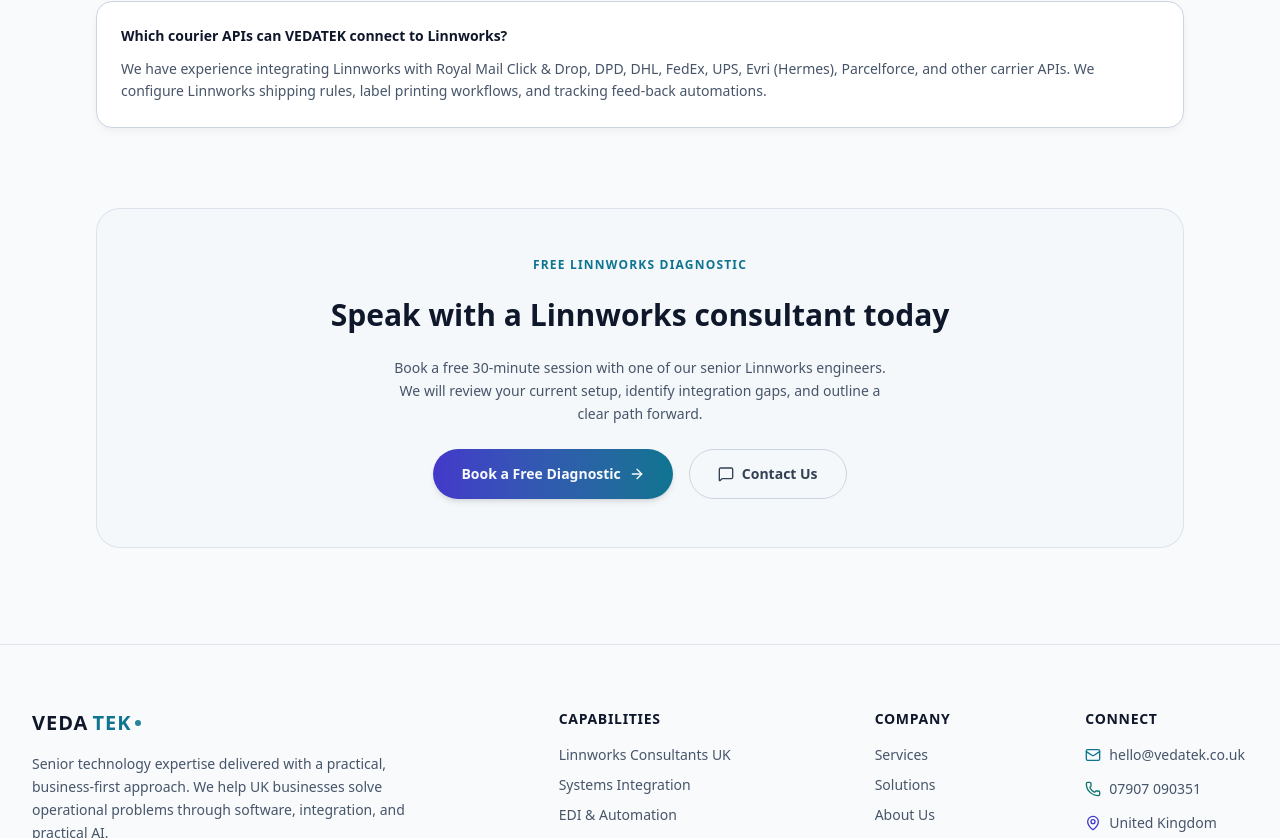
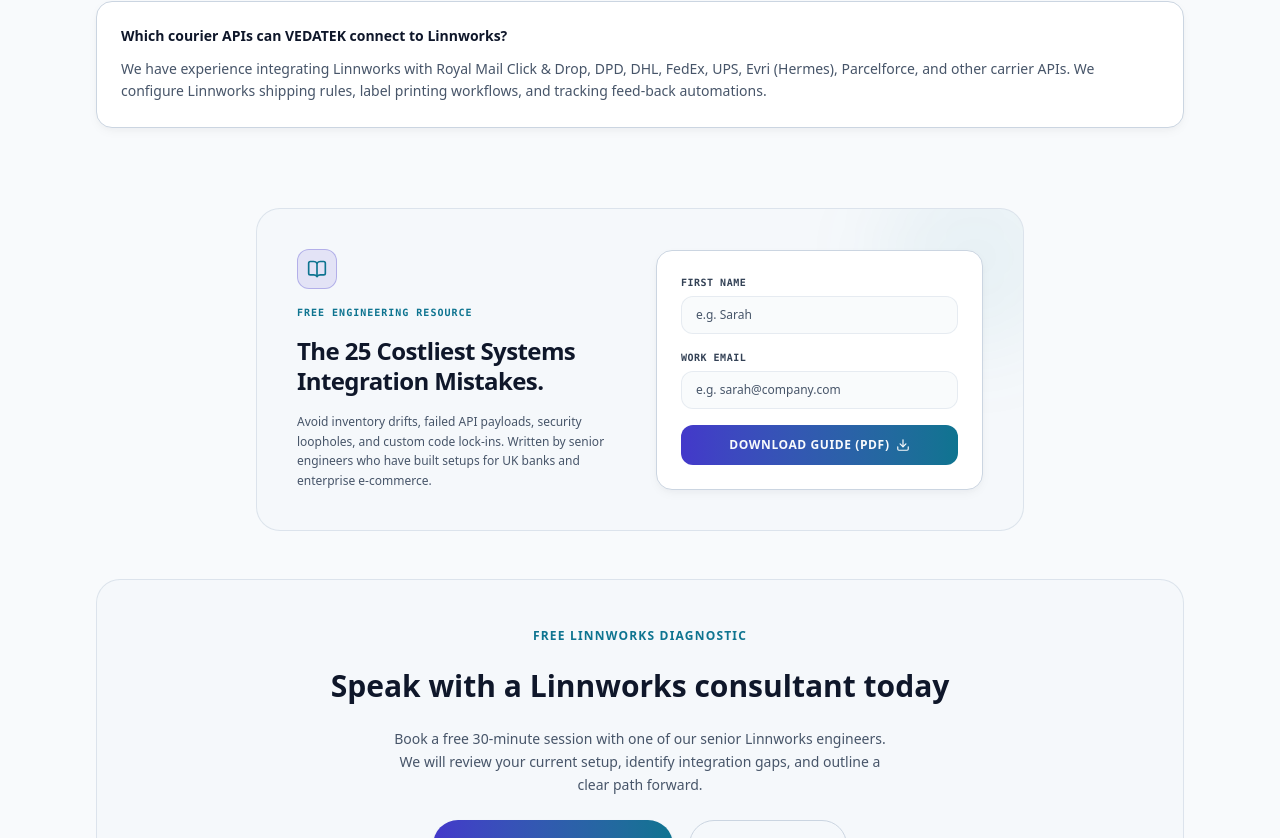
Before and after one commit to vedatek56/vedatek, a Next.js app: page /linnworks-consultants in a window 1280 px wide. Shown: the part 3142-3980 px from the top of the page. Built offline with nearby package versions, Linux system fonts and the light colour scheme.

Commit message:
feat: integrate LeadMagnet email capture on Linnworks landing page with full WCAG AA compliance

```diff
--- a/src/app/linnworks-consultants/page.tsx
+++ b/src/app/linnworks-consultants/page.tsx
@@ -1,6 +1,7 @@
 import type { Metadata } from "next";
 import Link from "next/link";
 import { CheckCircle2, ArrowRight, MessageSquare } from "lucide-react";
+import LeadMagnet from "@/components/LeadMagnet";
 
 export const metadata: Metadata = {
   title: "Linnworks Consultants UK | Linnworks Integration Specialists | VEDATEK",
@@ -324,6 +325,9 @@
           </div>
         </section>
 
+        {/* Lead Magnet Download */}
+        <LeadMagnet />
+
         {/* CTA */}
         <section className="bg-slate-900/40 border border-brand-border/60 rounded-3xl p-8 sm:p-12 text-center space-y-6">
           <span className="text-xs uppercase tracking-widest text-brand-cyan font-bold block">
--- a/src/components/LeadMagnet.tsx
+++ b/src/components/LeadMagnet.tsx
@@ -120,11 +120,11 @@
                 <div className="w-10 h-10 bg-brand-teal/10 border border-brand-teal/30 rounded-full flex items-center justify-center mx-auto text-brand-teal">
                   <CheckCircle2 className="w-5 h-5" />
                 </div>
-                <h4 className="text-sm font-bold text-slate-200">Download Started!</h4>
-                <p className="text-[11px] text-slate-400 font-light leading-relaxed">
+                <p className="text-sm font-bold text-slate-200">Download Started!</p>
+                <p className="text-xs text-slate-300 font-light leading-relaxed">
                   Your PDF guide is downloading. If it didn&apos;t start automatically,{" "}
                   <a href="/downloads/vedatek-integration-mistakes.pdf" download className="text-brand-cyan font-semibold hover:underline">
-                    click here to download manually
+                    download the Systems Integration Mistakes Guide (PDF)
                   </a>.
                 </p>
               </motion.div>
@@ -137,14 +137,17 @@
                 className="space-y-4"
               >
                 <div className="space-y-1.5">
-                  <label className="text-[9px] font-mono tracking-wider uppercase text-slate-400 font-bold block">First Name</label>
+                  <label htmlFor="lead-magnet-name" className="text-[10px] font-mono tracking-wider uppercase text-slate-300 font-bold block">First Name</label>
                   <input
                     type="text"
+                    id="lead-magnet-name"
                     name="name"
                     value={formData.name}
                     onChange={handleChange}
                     placeholder="e.g. Sarah"
-                    className={`w-full bg-slate-950/80 border rounded-xl px-3.5 py-2.5 text-xs text-slate-200 placeholder:text-slate-600 focus:outline-none focus:border-brand-cyan ${
+                    required
+                    aria-label="First Name"
+                    className={`w-full bg-slate-950/80 border rounded-xl px-3.5 py-2.5 text-xs text-slate-200 placeholder:text-slate-500 focus:outline-none focus:border-brand-cyan ${
                       errors.name ? "border-red-500/80" : "border-brand-border/40"
                     }`}
                   />
@@ -152,14 +155,17 @@
                 </div>
 
                 <div className="space-y-1.5">
-                  <label className="text-[9px] font-mono tracking-wider uppercase text-slate-400 font-bold block">Work Email</label>
+                  <label htmlFor="lead-magnet-email" className="text-[10px] font-mono tracking-wider uppercase text-slate-300 font-bold block">Work Email</label>
                   <input
                     type="email"
+                    id="lead-magnet-email"
                     name="email"
                     value={formData.email}
                     onChange={handleChange}
                     placeholder="e.g. sarah@company.com"
-                    className={`w-full bg-slate-950/80 border rounded-xl px-3.5 py-2.5 text-xs text-slate-200 placeholder:text-slate-600 focus:outline-none focus:border-brand-cyan ${
+                    required
+                    aria-label="Work Email"
+                    className={`w-full bg-slate-950/80 border rounded-xl px-3.5 py-2.5 text-xs text-slate-200 placeholder:text-slate-500 focus:outline-none focus:border-brand-cyan ${
                       errors.email ? "border-red-500/80" : "border-brand-border/40"
                     }`}
                   />
@@ -175,7 +181,7 @@
 
                 <button
                   type="submit"
-                  aria-label="Download Diagnostic Guide PDF"
+                  aria-label="Download Systems Integration Mistakes Guide PDF"
                   disabled={status === "submitting"}
                   className="w-full flex items-center justify-center gap-1.5 bg-gradient-to-r from-brand-indigo to-brand-cyan hover:from-brand-indigo/90 hover:to-brand-cyan/90 disabled:from-slate-800 disabled:to-slate-800 text-slate-950 disabled:text-slate-500 font-bold py-3 px-4 rounded-xl text-xs uppercase tracking-wider transition-all"
                 >
```
